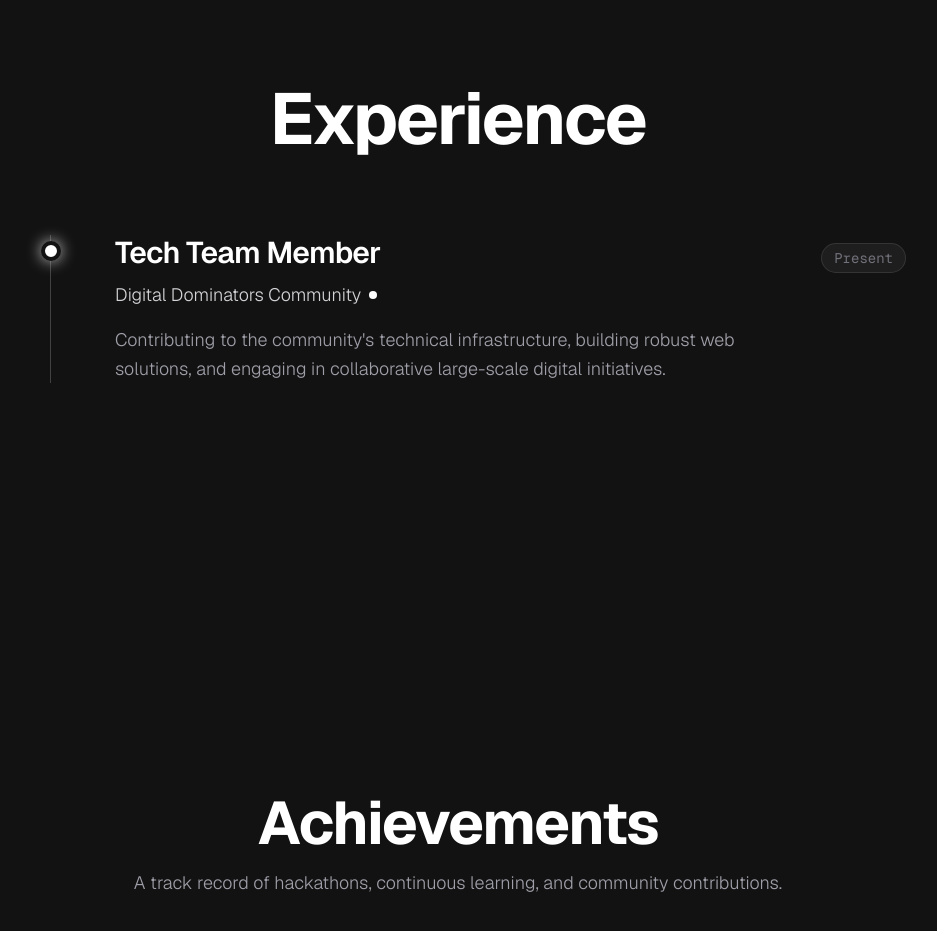
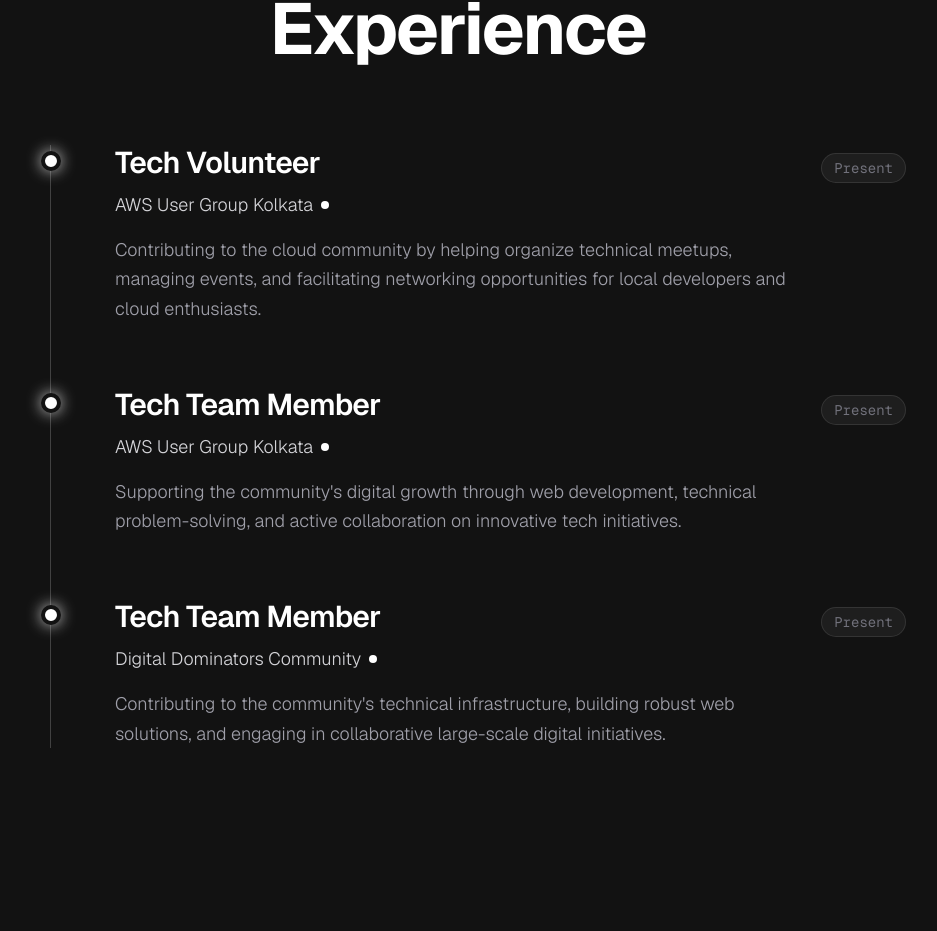
Before and after one commit to MindfulTechie-06/Portfolio_New, a Next.js app: page / in a window 1280 px wide. Shown: the part 6261-7192 px from the top of the page, without its empty margins (182-1119 px from the left). Built offline with nearby package versions, Linux system fonts and the light colour scheme.

Commit message:
feat: add tech community experience

```diff
--- a/src/components/Experience.tsx
+++ b/src/components/Experience.tsx
@@ -4,6 +4,20 @@ import { motion } from "framer-motion";
 
 export default function Experience() {
   const experiences = [
+    {
+      role: "Tech Volunteer",
+      company: "AWS User Group Kolkata",
+      date: "Present",
+      description: "Contributing to the cloud community by helping organize technical meetups, managing events, and facilitating networking opportunities for local developers and cloud enthusiasts.",
+      current: true
+    },
+    {
+      role: "Tech Team Member",
+      company: "AWS User Group Kolkata",
+      date: "Present",
+      description: "Supporting the community's digital growth through web development, technical problem-solving, and active collaboration on innovative tech initiatives.",
+      current: true
+    },
     {
       role: "Tech Team Member",
       company: "Digital Dominators Community",
@@ -45,9 +59,8 @@ export default function Experience() {
             >
               {/* Timeline Dot */}
               <div
-                className={`absolute w-5 h-5 rounded-full -left-[10.5px] top-1.5 border-4 border-[#121212] ${
-                  exp.current ? "bg-white shadow-[0_0_15px_rgba(255,255,255,0.8)]" : "bg-zinc-600"
-                }`}
+                className={`absolute w-5 h-5 rounded-full -left-[10.5px] top-1.5 border-4 border-[#121212] ${exp.current ? "bg-white shadow-[0_0_15px_rgba(255,255,255,0.8)]" : "bg-zinc-600"
+                  }`}
               />
 
               <div className="flex flex-col md:flex-row md:justify-between md:items-baseline mb-2">
```
